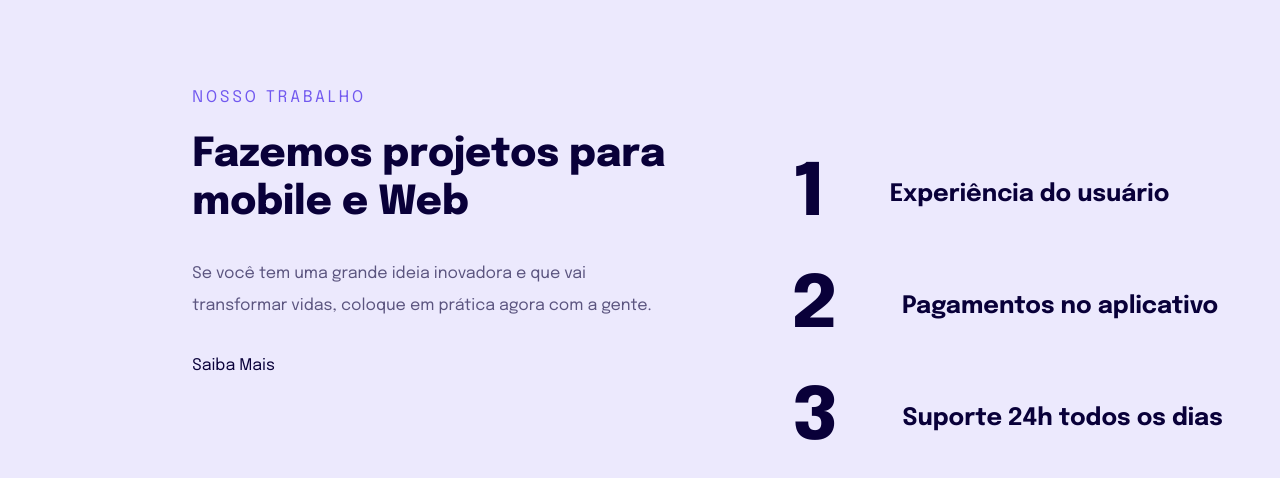
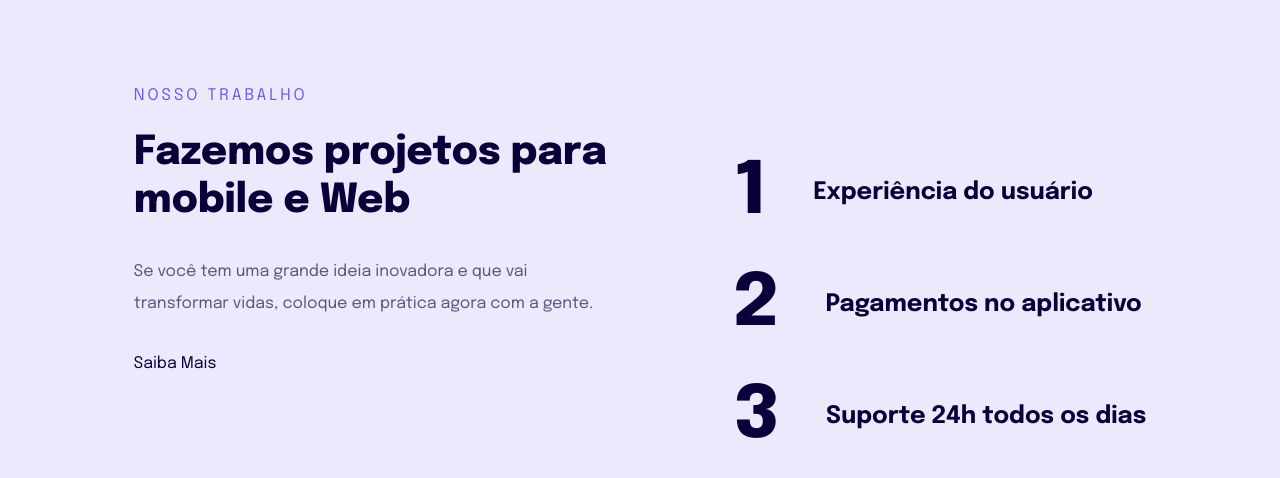
Before and after one commit to rafaelhenriquexx/CreativeTechVentures, a plain HTML site: page index.html in a window 1280 px wide. Drawn offline with Linux system fonts and the light colour scheme.

Commit message:
final refactoring

```diff
--- a/index.html
+++ b/index.html
@@ -24,9 +24,11 @@
     </div>
 
   <section class="box-itens">
-    <h2><span>1</span>Experiência do usuário</h2>
-    <h2 class="benefit-title"><span>2</span>Pagamentos no aplicativo</h2>
-    <h2><span>3</span>Suporte 24h todos os dias</h2>
+    <ul>
+    <li><span>1</span>Experiência do usuário</li>
+    <li class="benefit-title"><span>2</span>Pagamentos no aplicativo</li>
+    <li><span>3</span>Suporte 24h todos os dias</li>
+    </ul>
   </section>
 </div>
 </body>
--- a/style.css
+++ b/style.css
@@ -1,94 +1,86 @@
 * {
-  margin: 0px;
-  padding: 0px;
+  margin: 0rem;
+  padding: 0rem;
   box-sizing: border-box;
 }
 body {
-  font-family: Epilogue;
+  font-family: 'Epilogue', sans-serif;
   background: #ece9fd;
+  font-size: 1.6rem;
+}
+:root{
+  font-size: 62.5%;
 }
 .conteiner {
+  display: flex;
+  flex-wrap: wrap;
+  gap: 11.6rem;
   width: 100%;
-  height: 564px;
   justify-content: center;
   align-items: center;
-  display: flex;
   margin: auto;
 }
 .box {
-  max-width: 484px;
-  margin: 80px 116px 180px 135px;
+  max-width: 48.4rem;
+  margin: 8.0rem 0rem 18.0rem 0rem;
 }
 header h1 {
   color: #7158ef;
-  font-size: 16px;
+  font-size: 1.6rem;
   font-weight: 400;
-  line-height: 32px;
-  letter-spacing: 3px;
+  line-height: 3.2rem;
+  letter-spacing: 0.3rem;
   text-transform: uppercase;
-  padding-bottom: 17px;
+  padding-bottom: 1.7rem;
 }
 main h1 {
   color: #090039;
-  font-size: 40px;
+  font-size: 4.0rem;
   font-weight: 800;
-  line-height: 48px;
+  line-height: 4.8rem;
 }
 main p {
   color: rgba(10, 0, 57, 0.64);
-  line-height: 32px;
-  padding: 31px 0px 28px 0px;
+  line-height: 3.2rem;
+  padding: 3.1rem 0rem 2.8rem 0rem;
 }
 main a {
   color: #090039;
   font-weight: 400;
-  line-height: 32px;
+  line-height: 3.2rem;
   text-decoration: none;
 }
 .box-itens {
-  margin-top: 50px;
+  margin-top: 5.0rem;
 }
 span {
-  font-size: 72px;
+  font-size: 7.2rem;
   font-weight: 800;
-  line-height: 80px;
-  letter-spacing: -2px;
-  margin-right: 66px;
-}
-header h1 {
-  color: #7158ef;
-  font-size: 16px;
-  font-weight: 400;
-  line-height: 32px;
-  letter-spacing: 3px;
-  text-transform: uppercase;
-  padding-bottom: 17px;
-}
-main h1 {
-  color: #090039;
-  font-size: 40px;
-  font-weight: 800;
-  line-height: 48px;
-}
-main p {
-  color: rgba(10, 0, 57, 0.64);
-  line-height: 32px;
-  padding: 31px 0px 28px 0px;
-}
-main a {
-  color: #090039;
-  font-weight: 400;
-  line-height: 32px;
-  text-decoration: none;
+  line-height: 8.0rem;
+  letter-spacing: -2.0rem;
+  margin-right: 6.6rem;
 }
 .benefit-title{
-  margin: 32px 0px;
+  margin: 3.2rem 0rem;
 }
-.box-itens h2 {
+.box-itens li {
   display: flex;
   align-items: center;
-  font-size: 24px;
-  line-height: 32px;
+  font-size: 2.4rem;
+  line-height: 3.2rem;
   color: #090039;
   font-weight: 700;
 }
+@media(max-width: 1030px){
+  .conteiner{
+    gap: 4.0rem;
+  }
+  .box{
+    padding: 2.0rem;
+    margin: 0rem;
+  }
+  .box-itens {
+    padding: 2.0rem;
+    margin: 0rem 0rem 2.0rem;
+  }
+}
```
